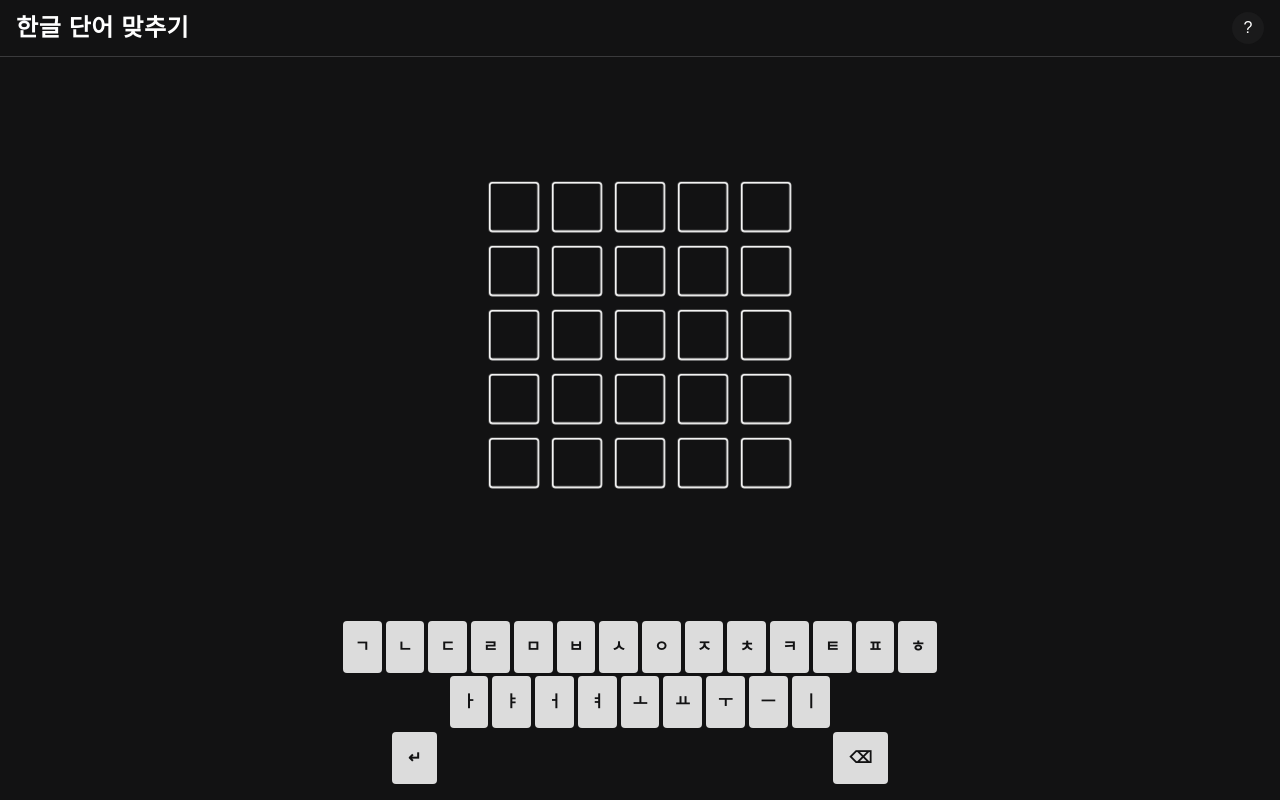
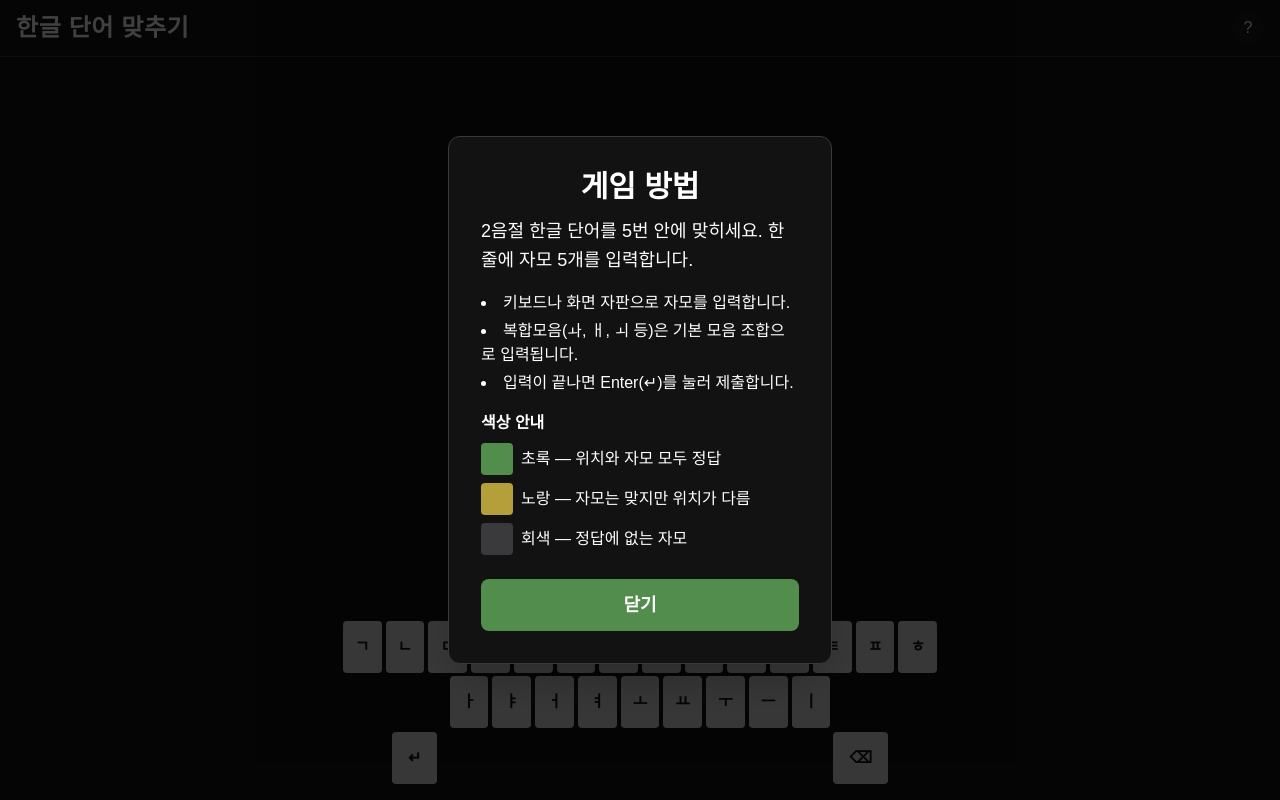
Before and after one commit to suapapa/hangul-wordle, a React (Vite) app: page / in a window 1280 px wide. Both pictures are taken after a click on the button "정보". Built offline with nearby package versions, Linux system fonts and the light colour scheme.

Commit message:
Add rules modal and allow ReactNode in Modal
Update Modal component to accept ReactNode instead of string
to support complex content in the rules modal.

```diff
--- a/src/App.tsx
+++ b/src/App.tsx
@@ -18,6 +18,7 @@ function App() {
   } = useGame();
 
   const [showModal, setShowModal] = useState(false);
+  const [showRulesModal, setShowRulesModal] = useState(false);
   const [modalData, setModalData] = useState({ title: '', message: '', buttonText: '' });
 
   // Show modal when game ends
@@ -76,7 +77,10 @@ function App() {
   return (
     <div className="flex flex-col h-full min-h-[100dvh] bg-game-bg">
       {/* Header */}
-      <Header title="한글 단어 맞추기" />
+      <Header
+        title="한글 단어 맞추기"
+        onInfoClick={() => setShowRulesModal(true)}
+      />
 
       {/* Board */}
       <Board state={state} />
@@ -89,7 +93,7 @@ function App() {
         colors={colors}
       />
 
-      {/* Modal */}
+      {/* Game end modal */}
       <Modal
         isOpen={showModal}
         title={modalData.title}
@@ -98,6 +102,40 @@ function App() {
         onButtonClick={handleNewGame}
         variant={state.status === 'won' ? 'win' : 'lose'}
       />
+
+      {/* Rules modal */}
+      <Modal
+        isOpen={showRulesModal}
+        title="게임 방법"
+        message={
+          <div className="space-y-4">
+            <p>2음절 한글 단어를 5번 안에 맞히세요. 한 줄에 자모 5개를 입력합니다.</p>
+            <ul className="list-disc list-inside space-y-1 text-sm sm:text-base">
+              <li>키보드나 화면 자판으로 자모를 입력합니다.</li>
+              <li>복합모음(ㅘ, ㅐ, ㅚ 등)은 기본 모음 조합으로 입력됩니다.</li>
+              <li>입력이 끝나면 Enter(↵)를 눌러 제출합니다.</li>
+            </ul>
+            <div className="space-y-2 text-sm sm:text-base">
+              <p className="font-semibold">색상 안내</p>
+              <div className="flex items-center gap-2">
+                <span className="inline-block w-8 h-8 rounded bg-game-correct shrink-0" />
+                <span>초록 — 위치와 자모 모두 정답</span>
+              </div>
+              <div className="flex items-center gap-2">
+                <span className="inline-block w-8 h-8 rounded bg-game-present shrink-0" />
+                <span>노랑 — 자모는 맞지만 위치가 다름</span>
+              </div>
+              <div className="flex items-center gap-2">
+                <span className="inline-block w-8 h-8 rounded bg-game-absent shrink-0" />
+                <span>회색 — 정답에 없는 자모</span>
+              </div>
+            </div>
+          </div>
+        }
+        buttonText="닫기"
+        onButtonClick={() => setShowRulesModal(false)}
+        variant="info"
+      />
     </div>
   );
 }
--- a/src/components/Modal.tsx
+++ b/src/components/Modal.tsx
@@ -1,7 +1,9 @@
+import type { ReactNode } from 'react';
+
 interface ModalProps {
   isOpen: boolean;
   title: string;
-  message: string;
+  message: ReactNode;
   buttonText: string;
   onButtonClick: () => void;
   variant?: 'win' | 'lose' | 'info';
@@ -26,9 +28,9 @@ export function Modal({ isOpen, title, message, buttonText, onButtonClick, varia
         <h2 className={`text-2xl sm:text-3xl font-bold mb-3 ${titleColor} text-center`}>
           {title}
         </h2>
-        <p className="text-game-text text-center mb-6 text-base sm:text-lg">
+        <div className="text-game-text text-left mb-6 text-base sm:text-lg leading-relaxed">
           {message}
-        </p>
+        </div>
         <button
           onClick={onButtonClick}
           className="w-full py-3 rounded-lg bg-game-correct text-white font-bold text-lg hover:bg-opacity-90 transition-colors"
```
